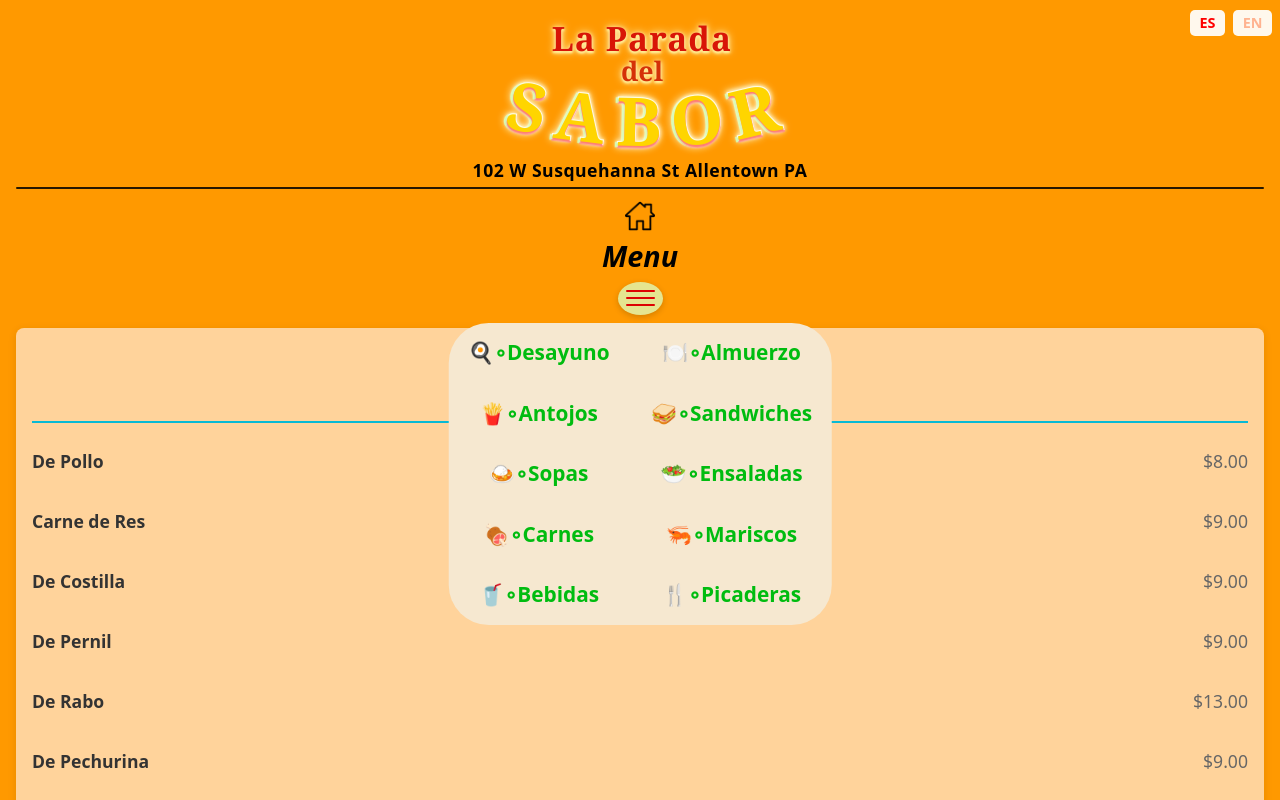
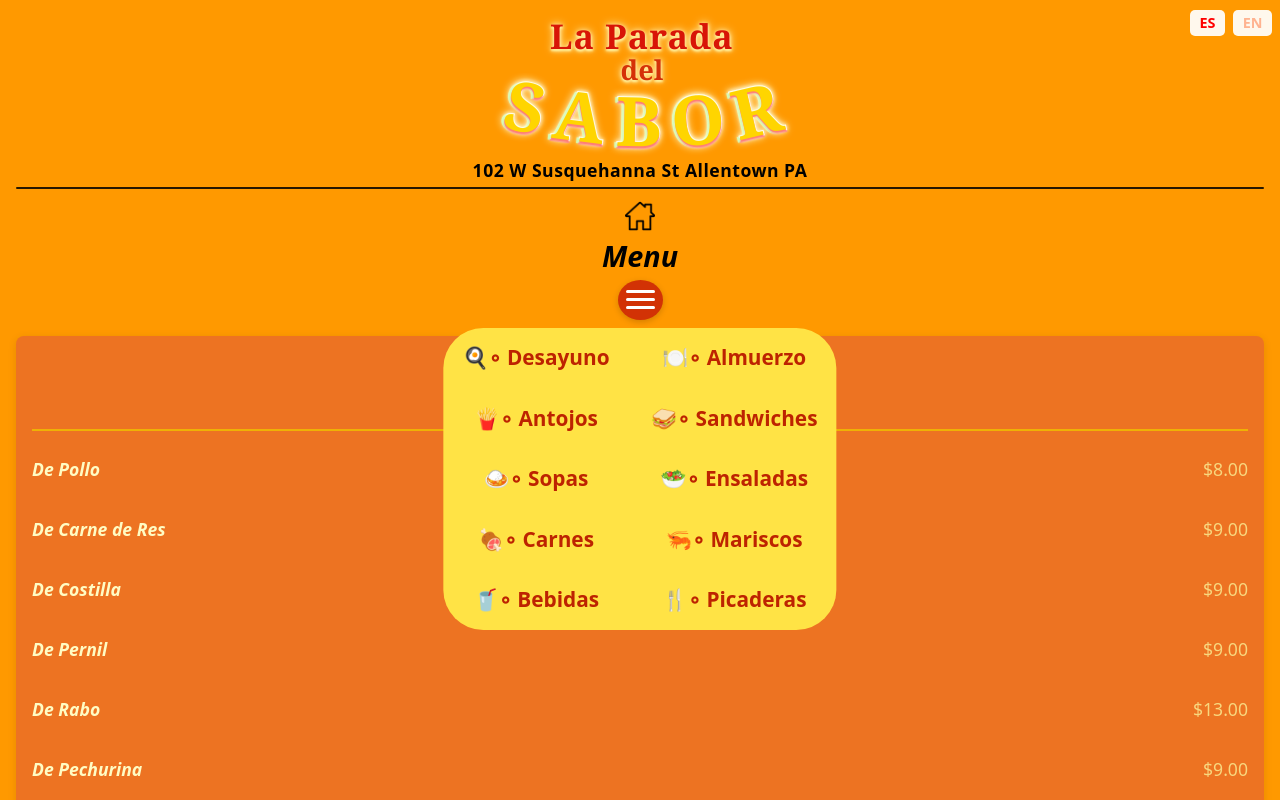
Before and after one commit to Earl-Mckinnott/la-parada-menu, a plain HTML site: page menu.html in a window 1280 px wide. Both pictures are taken after a click on the button "Menu sections". Shown: the top 800 px of the page. Drawn offline with Linux system fonts and the light colour scheme.

Commit message:
Menu page style changes

```diff
--- a/menu.html
+++ b/menu.html
@@ -79,19 +79,16 @@
     <span></span>
   </button>
   <div class="dropdown-list">
-<a href="#desayuno">🍳∘Desayuno</a>
-<a href="#almuerzo">🍽️∘Almuerzo</a>
-    <a href="#antojitos">🍟∘Antojos</a>
-    <a href="#sandwiches">🥪∘Sandwiches</a>
-
-
-
-    <a href="#sopas">🍛∘Sopas</a>
-    <a href="#ensaladas">🥗∘Ensaladas</a>
-    <a href="#carnes">🍖∘Carnes</a>
-    <a href="#mariscos">🦐∘Mariscos</a>
-    <a href="#bebidas">🥤∘Bebidas</a>
-    <a href="#picaderas">🍴∘Picaderas</a>
+<a href="#desayuno">🍳∘ Desayuno</a>
+<a href="#almuerzo">🍽️∘ Almuerzo</a>
+    <a href="#antojitos">🍟∘ Antojos</a>
+    <a href="#sandwiches">🥪∘ Sandwiches</a>
+    <a href="#sopas">🍛∘ Sopas</a>
+    <a href="#ensaladas">🥗∘ Ensaladas</a>
+    <a href="#carnes">🍖∘ Carnes</a>
+    <a href="#mariscos">🦐∘ Mariscos</a>
+    <a href="#bebidas">🥤∘ Bebidas</a>
+    <a href="#picaderas">🍴∘ Picaderas</a>
   </div>
 </div>
 
@@ -101,10 +98,10 @@
 
 <!-- Almuerzo -->
 <section id="almuerzo" class="menu-section">
-  <h3>Almuerzo (Lunch Especial)</h3>
+  <h3>Almuerzo (Lunch Special)</h3>
   <ul>
     <li><span class="item-name">De Pollo</span><span class="item-price">$8.00</span></li>
-    <li><span class="item-name">Carne de Res</span><span class="item-price">$9.00</span></li>
+    <li><span class="item-name">De Carne de Res</span><span class="item-price">$9.00</span></li>
     <li><span class="item-name">De Costilla</span><span class="item-price">$9.00</span></li>
     <li><span class="item-name">De Pernil</span><span class="item-price">$9.00</span></li>
     <li><span class="item-name">De Rabo</span><span class="item-price">$13.00</span></li>
@@ -122,7 +119,7 @@
 
                 <!-- Antojitos -->
   <section id="antojitos" class="menu-section">
- <h3>Antojitos</h3>
+ <h3>🍟 Antojos</h3>
   <ul>
     <li><span class="item-name">Pastelito de Pollo y Queso</span><span class="item-price">$2.00</span></li>
     <li><span class="item-name">Pastelito de Pollo</span><span class="item-price">$2.00</span></li>
@@ -138,7 +135,7 @@
 
  <!-- Desayuno -->
 <section id="desayuno" class="menu-section">
-  <h3>Desayuno</h3>
+  <h3>🍳 Desayuno</h3>
   <ul>
     <li><span class="item-name">3 Golpes de Mangu</span><span class="item-price">$9.00</span></li>
     <li><span class="item-name">4 Golpes de Mangu</span><span class="item-price">$10.00</span></li>
@@ -149,7 +146,7 @@
 
 <!-- Sandwiches -->
 <section id="sandwiches" class="menu-section">
-  <h3>Sándwiches</h3>
+  <h3>🥪 Sándwiches</h3>
   <ul>
     <li><span class="item-name">Cubano</span><span class="item-price">$7.00</span></li>
     <li><span class="item-name">Pollo</span><span class="item-price">$5.00</span></li>
@@ -161,7 +158,7 @@
 
 <!-- Ensaladas -->
  <section id="ensaladas" class="menu-section">
-  <h3>Ensaladas</h3>
+  <h3>🥗 Ensaladas</h3>
   <ul>
     <li><span class="item-name">Verde</span><span class="item-price">$4.00</span></li>
     <li><span class="item-name">De Papa</span><span class="item-price">$4.00</span></li>
@@ -175,7 +172,7 @@
 
   <!-- Mariscos -->
 <section id="mariscos" class="menu-section">
-  <h3>Mariscos</h3>
+  <h3>🦐 Mariscos</h3>
   <ul>
     <li><span class="item-name">Camarones en Salsa</span><span class="item-price">$12.00</span></li>
     <li><span class="item-name">Camarones al Ajillo</span><span class="item-price">$12.00</span></li>
@@ -189,7 +186,7 @@
 
 <!-- Carnes -->
 <section id="carnes" class="menu-section">
-  <h3>Carnes Sola</h3>
+  <h3>🍖 Carnes Sola</h3>
   <ul>
     <li><span class="item-name">Bistec Encebollado</span><span class="item-price">$14.00</span></li>
     <li><span class="item-name">Bistec Salteado</span><span class="item-price">$14.00</span></li>
@@ -221,7 +218,7 @@
 
   <!-- Sopas -->
 <section id="sopas" class="menu-section">
-  <h3>Sopas</h3>
+  <h3>🍛 Sopas</h3>
   <ul>
     <li><span class="item-name">Sancocho</span><span class="item-price">$10.00</span></li>
     <li><span class="item-name">Sancocho Pequeno</span><span class="item-price">$6.00</span></li>
@@ -238,7 +235,7 @@
 
   <!-- Bebidas -->
 <section id="bebidas" class="menu-section">
-  <h3>Bebidas</h3>
+  <h3>🥤 Bebidas</h3>
 
   <h4>Naturales</h4>
   <p class="menu-description">Grandes - $8.00 | Pequeños - $4.00</p>
--- a/script.js
+++ b/script.js
@@ -191,38 +191,6 @@ document.addEventListener('DOMContentLoaded', () => {
 
 
 
-const menuBtn = document.querySelector('.menu-dropdown');
-
-let lastScrollY=0;
-let ticking=false;
-function updateMenuBtnPosition() {
-  const startTop = 17.6; // same as CSS top
-  const endTop = 0.5;      // final resting position
-  const scrollDistance = 410; // how far the effect lasts (px)
-
-  // how far along (0 → 1)
-  let progress = Math.min(lastScrollY / scrollDistance, 1);
-
-  // ease it a bit (optional, makes it smoother)
-  progress = progress * (2 - progress); // easeOutQuad
-
-  const newTop = startTop - (startTop - endTop) * progress;
-
-  menuBtn.style.top = `${newTop}rem`;
-
-
-  ticking = false;
-}
-window.addEventListener('scroll', () => {
-  lastScrollY = window.scrollY;
-
-  if (!ticking) {
-    window.requestAnimationFrame(updateMenuBtnPosition);
-    ticking = true;
-  }
-});
-
-
 document.addEventListener('DOMContentLoaded', () => {
   const sections = document.querySelectorAll('.menu-section');
 
--- a/style.css
+++ b/style.css
@@ -467,9 +467,9 @@ section h2 {
 /* MENU DROPDOWN */
 
 .menu-dropdown {
-  position: fixed; /* stays at top while scrolling */
-  top: 17.6rem;
-
+  position: sticky; /* stick while scrolling */
+  top: 0.5rem; /* final resting spot near the top */
+  margin-top: -3rem;
   inset-inline: 0;
   margin-inline: auto;
   width: fit-content;
@@ -479,11 +479,9 @@ section h2 {
   display: block;
   justify-content: center;
 
-
-   opacity: 0;                 /* start hidden */
+  opacity: 0;                 /* start hidden */
   animation: fadeSlideDown 0.7s ease forwards;
-  animation-delay: 0.5s;      /* slight delay if you want */
-transition: top 0.25s ease-out;
+  animation-delay: 0.55s;      /* slight delay if you want */
 }
 
 @keyframes fadeSlideDown {
@@ -499,7 +497,7 @@ transition: top 0.25s ease-out;
 
 
 .menu-dropdown .dropdown-toggle {
-  background-color: #e5e590; /* light background */
+  background-color: #d23205; /* light background */
   padding: 0.5rem;
   border-radius: 50%; /* perfect circle */
   box-shadow: 0 2px 6px rgba(0, 0, 0, 0.176);
@@ -531,13 +529,13 @@ transition: top 0.25s ease-out;
   justify-content: space-between;
   gap: 1px;
   width: 45px;  /* size of the button */
-  height: 33px; /* total height of 3 bars + spacing */
+  height: 40px; /* total height of 3 bars + spacing */
 }
 
 .dropdown-toggle span {
   display: block;
-  height: 2px;
-  background-color: #dd0202; /* color of bars */
+  height: 3px;
+  background-color: #ffffff; /* color of bars */
   border-radius: 2px;
   width: 100%;
 }
@@ -547,7 +545,7 @@ transition: top 0.25s ease-out;
   top: 100%;
   left: 50%;
   transform: translateX(-50%);
-  background-color: #f6e8d0;
+  background-color: #ffe345;
   border-radius: 40px;
   padding: 0.5rem 0.4rem;
   z-index: 1000;
@@ -561,7 +559,7 @@ transition: top 0.25s ease-out;
   overflow: hidden;
   pointer-events: none;
 margin-top: 0.5rem;
-  transition: max-height 0.5s ease, opacity 0.5s ease;
+  transition: max-height 0.6s ease, opacity 0.6s ease;
   min-width: 340px;
 }
 
@@ -576,13 +574,14 @@ margin-top: 0.5rem;
   display: flex;
   align-items: center;         /* vertically center emoji & text */
   justify-content: center;     /* center the content as a whole */
-  gap: 0.4rem;                 /* space between emoji and text */
+  gap: -3rem;                 /* space between emoji and text */
   padding: 0.35rem 0.8rem;
   font-size: 1.3rem;
+
   text-align: center;
   text-decoration: none;
   font-weight: bold;
-  color: rgb(0, 188, 16);
+  color: rgb(189, 35, 1);
   white-space: nowrap;         /* prevents wrapping */
 }
 
@@ -701,13 +700,14 @@ margin-top: 0.5rem;
 
 .item-name {
   font-weight: 600;
-  color: #333;
+  color: #fffcc4;
   flex: 1;
+  font-style: italic;
 }
 
 .item-price {
   font-weight: 500;
-  color: #666;
+  color: #f8e087e9;
   white-space: nowrap;
   min-width: 60px;
   text-align: right;
@@ -715,7 +715,8 @@ margin-top: 0.5rem;
 
 .menu-description {
   font-size: 0.95rem;
-  color: #666;
+  text-align: center;
+  color: #fff700;
   margin: 0.3rem 0 0.6rem;
   line-height: 1.5;
 }
@@ -738,7 +739,7 @@ margin-top: 0.5rem;
   padding-top: 0.2rem;
   padding-bottom: 3rem;           /* was 1rem – adds more breathing room */
   margin: 1rem auto;       /* centers horizontally */
-  background: #ffede4ae;
+  background: #ed7322;
   border-radius: 8px;
   box-shadow: 0 2px 8px rgba(0,0,0,0.1);
   max-width: 100%;          /* keep a consistent width */
@@ -748,7 +749,8 @@ margin-top: 0.5rem;
 .menu-section h3 {
   font-size: 1.7rem;
   font-weight: 600;
-  border-bottom: 2px solid #08b9d4;
+  color: rgb(255, 247, 0);
+  border-bottom: 2px solid #efb105;
   padding-bottom: 0.9rem;
 
 }
```
